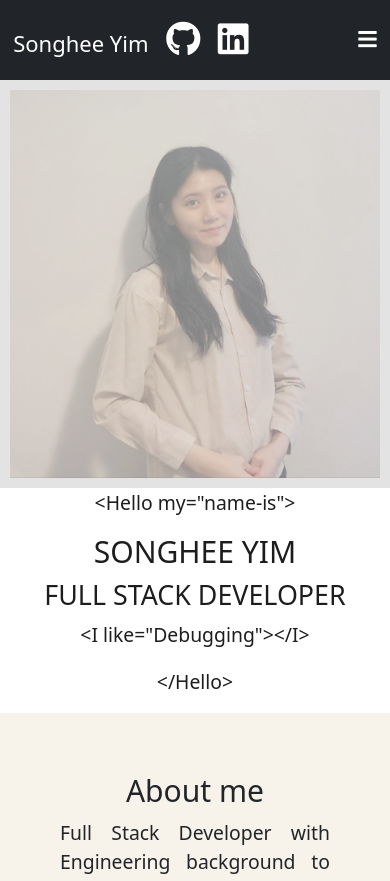
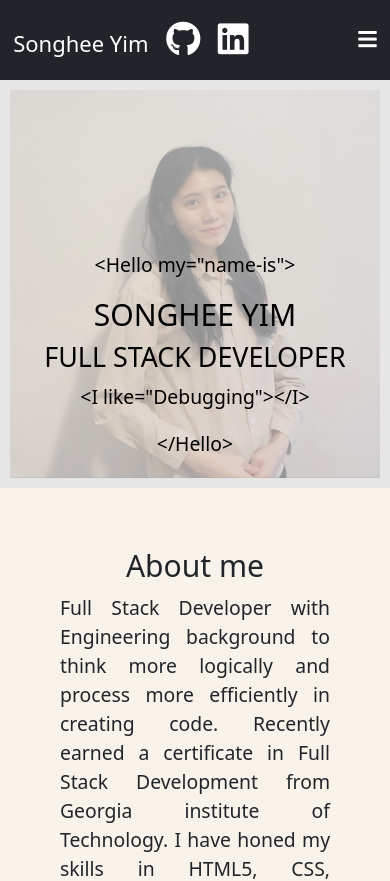
Before and after one commit to Songhee95/react-portfolio, a React (Create React App) app: page /#/ in a window 390 px wide. Shown: the top 881 px of the page. Built offline with nearby package versions, Linux system fonts and the light colour scheme.

Commit message:
animated intro image and context position change on mobile screen

```diff
--- a/src/components/Intro/Intro.css
+++ b/src/components/Intro/Intro.css
@@ -5,18 +5,22 @@
 }
 .intro-pic {
   width: 100%;
+  top: 0;
+  left: 0;
   -webkit-animation-duration: 5s;
   animation-duration: 5s;
-  -webkit-animation-duration: 10s;
-  animation-duration: 10s;
   -webkit-animation-fill-mode: both;
   animation-fill-mode: both;
 }
 .intro-context {
+  position: absolute;
+  top: 250px;
+  margin: 0 auto;
+  left: 0;
+  right: 0;
+  text-align: center;
   -webkit-animation-duration: 5s;
   animation-duration: 5s;
-  -webkit-animation-duration: 10s;
-  animation-duration: 10s;
   -webkit-animation-fill-mode: both;
   animation-fill-mode: both;
 }
```
Also changed, not shown: 1 other file (tests, documents, lock files or other folders).
